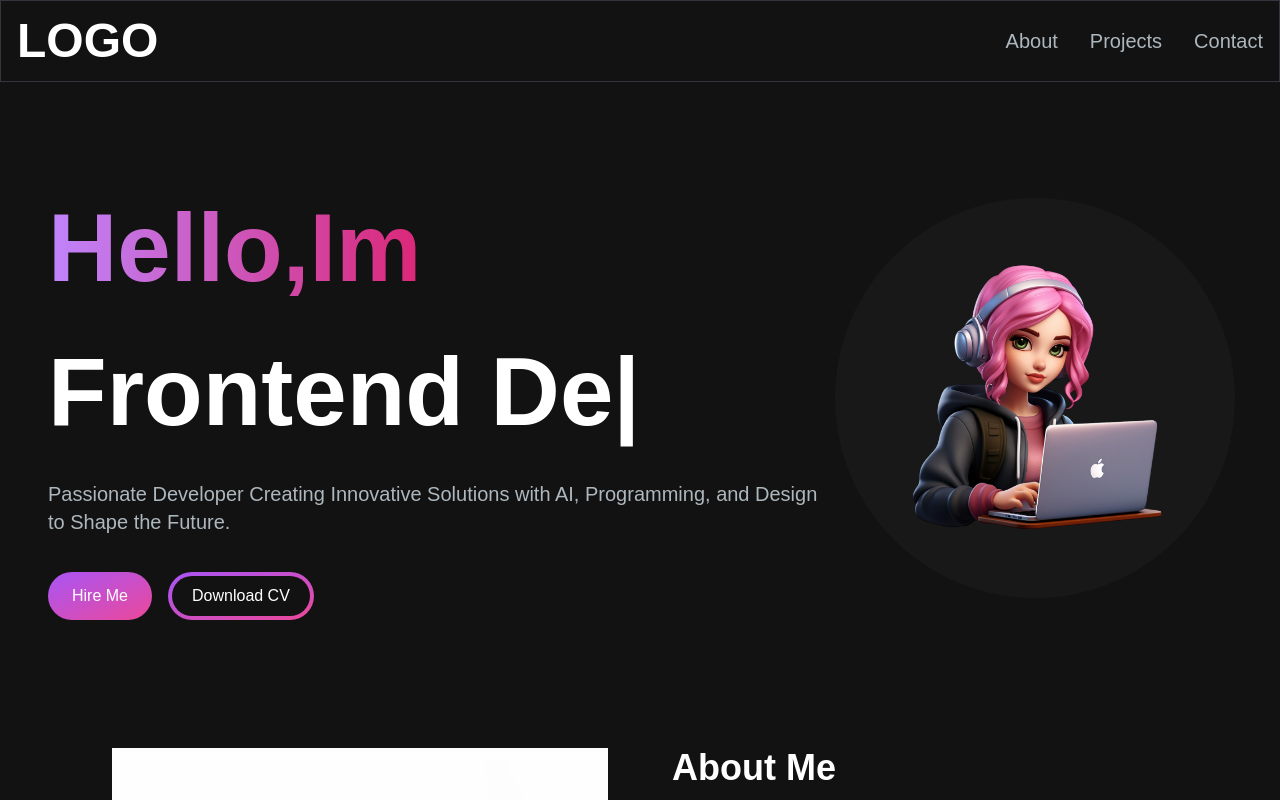
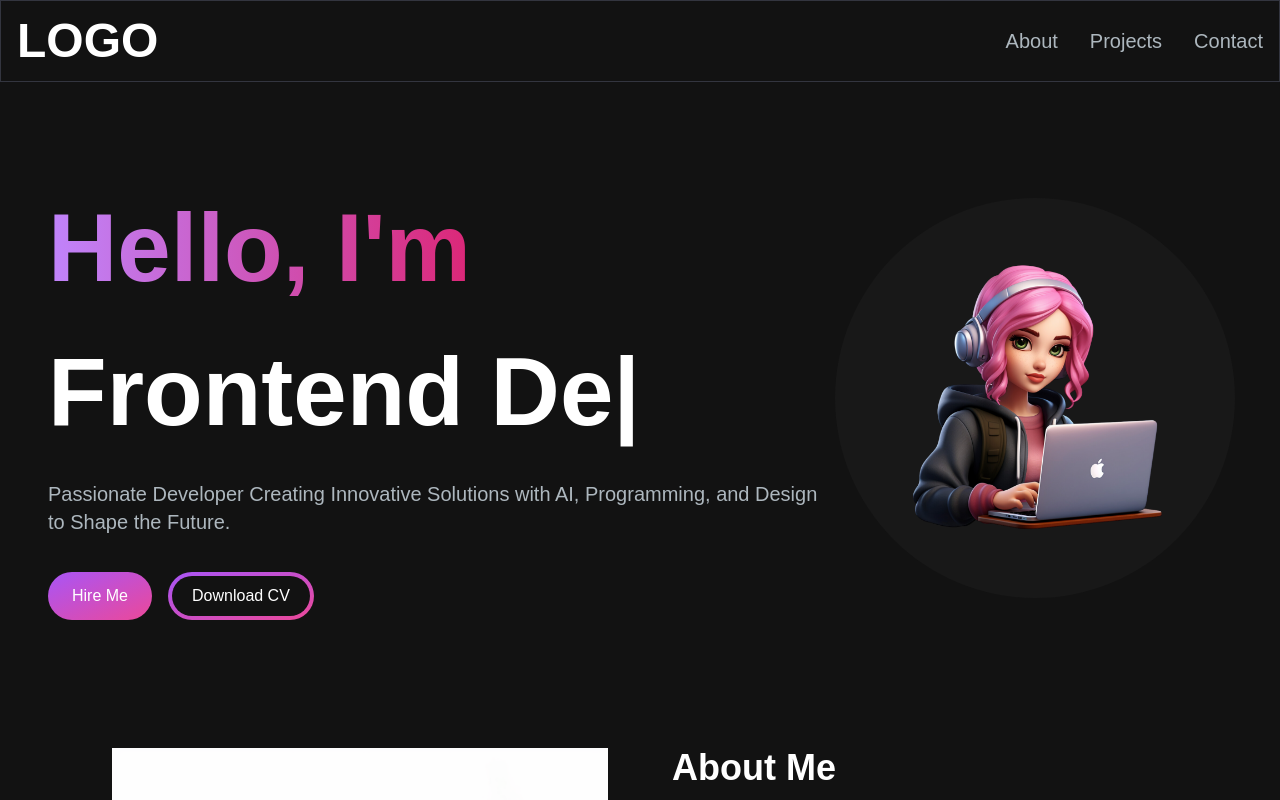
Before and after one commit to laibajawed/Ecommerce-Website, a Next.js app: page / in a window 1280 px wide. Shown: the top 800 px of the page. Built offline with nearby package versions, Linux system fonts and the light colour scheme.

Commit message:
fixed tags

```diff
--- a/src/app/components/Herosec.tsx
+++ b/src/app/components/Herosec.tsx
@@ -17,7 +17,7 @@ const HeroSection = () => {
         >
           <h1 className="text-white mb-4 text-4xl sm:text-5xl lg:text-8xl lg:leading-normal font-extrabold">
             <span className="text-transparent bg-clip-text bg-gradient-to-r from-primary-400 to-secondary-600">
-              Hello,Im{""}
+              Hello, I'm{""}
             </span>
             <br></br>
             <TypeAnimation
@@ -28,7 +28,6 @@ const HeroSection = () => {
                 1000,
                 "Frontend Developer",
                 1000,
-
               ]}
               wrapper="span"
               speed={50}
@@ -36,17 +35,14 @@ const HeroSection = () => {
             />
           </h1>
           <p className="text-[#ADB7BE] text-base sm:text-lg mb-6 lg:text-xl">
-          Passionate Developer Creating Innovative Solutions with AI, Programming, and Design to Shape the Future.
+            Passionate Developer Creating Innovative Solutions with AI, Programming, and Design to Shape the Future.
           </p>
           <div>
             <Link
-              href="/#contact"
+              href="https://www.linkedin.com/in/laiba-jawed/"
               className="px-6 inline-block py-3 w-full sm:w-fit rounded-full mr-4 bg-gradient-to-br from-primary-500 to-secondary-500 hover:bg-slate-200 text-white"
             >
-            <Link href="https://www.linkedin.com/in/laiba-jawed/">
               Hire Me
-            </Link>
-
             </Link>
             <Link
               href="/"
```
